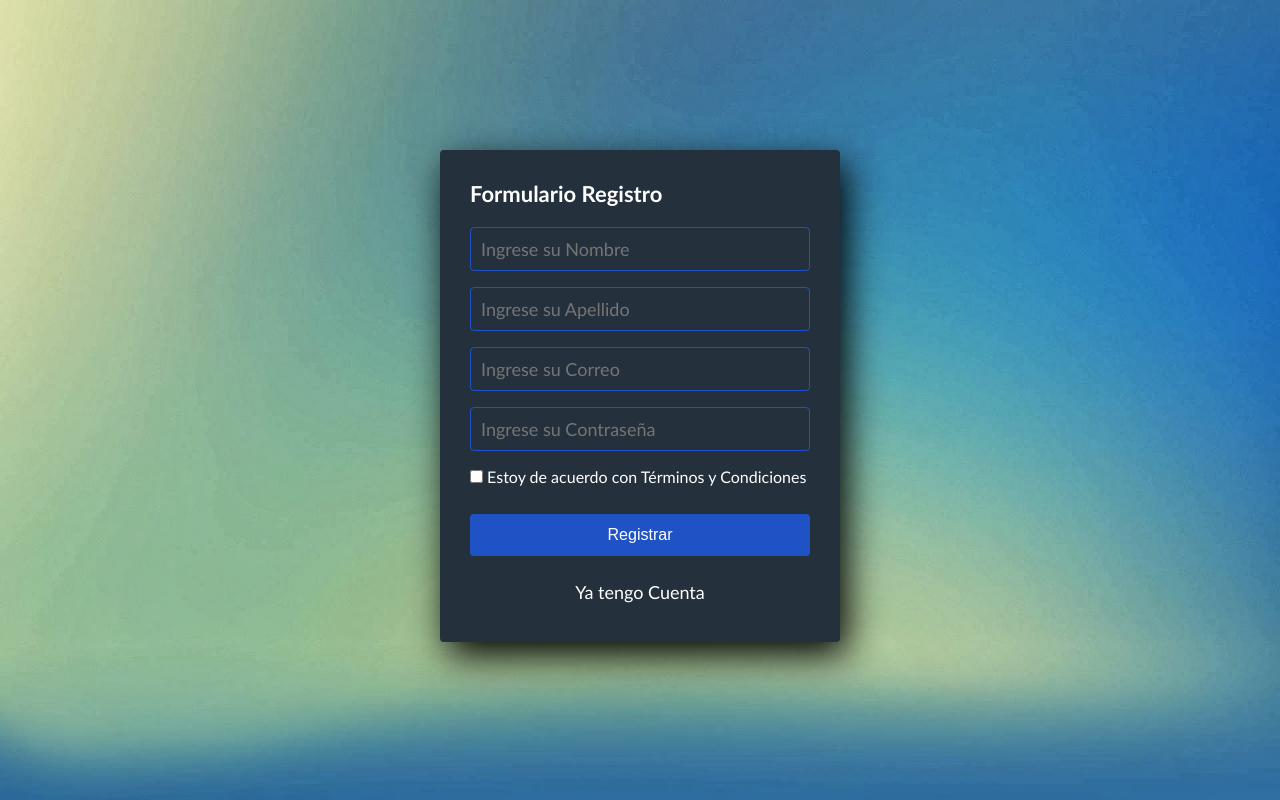
After one commit to IvanDanielCaballero/Estudio_fotografico, a PHP site: page /registrarse.html in a window 1280 px wide. The commit adds this page. Run offline with PHP 8.4, Linux system fonts and the light colour scheme.

Commit message:
Registrarse

```diff
--- /dev/null
+++ b/proyecto/51684/site/css/style2.css
@@ -0,0 +1,152 @@
+* {
+    margin: 0;
+    padding: 0;
+    box-sizing: border-box;
+  }
+
+
+  html{
+    height: 100%;
+  }
+
+  body {
+    background-image: url('../images/fondo2.jpg');
+    background-repeat: no-repeat;
+    background-size: cover;
+    background-position: center;
+     /* Hace que el fondo ocupe toda la altura de la pantalla */
+}
+
+  .form-register {
+    width: 400px;
+    background: #24303c;
+    padding: 30px;
+    margin: auto;
+    margin-top: 150px;
+    border-radius: 4px;
+    font-family: 'calibri';
+    color: white;
+    box-shadow: 7px 13px 37px #000;
+  }
+
+  .form-register h4 {
+    font-size: 22px;
+    margin-bottom: 20px;
+  }
+
+  .controls {
+    width: 100%;
+    background: #24303c;
+    padding: 10px;
+    border-radius: 4px;
+    margin-bottom: 16px;
+    border: 1px solid #1f53c5;
+    font-family: 'calibri';
+    font-size: 18px;
+    color: white;
+  }
+
+  .form-register p {
+    height: 40px;
+    text-align: center;
+    font-size: 18px;
+    line-height: 40px;
+  }
+
+  .form-register a {
+    color: white;
+    text-decoration: none;
+  }
+
+  .form-register a:hover {
+    color: white;
+    text-decoration: underline;
+  }
+
+  .form-register .botons {
+    width: 100%;
+    background: #1f53c5;
+    border: none;
+    padding: 12px;
+    color: white;
+    margin: 16px 0;
+    font-size: 16px;
+  }
+
+  /* Añade estilos para el checkbox */
+.checkbox-container {
+    display: inline-block;
+    position: relative;
+    padding-left: 25px;
+    margin-bottom: 15px;
+    cursor: pointer;
+    font-size: 16px;
+  }
+
+  .checkbox-container input {
+    position: absolute;
+    opacity: 0;
+    cursor: pointer;
+  }
+
+  .checkmark {
+    position: absolute;
+    top: 0;
+    left: 0;
+    height: 20px;
+    width: 20px;
+    background-color: #eee;
+    border-radius: 3px;
+  }
+
+  .checkbox-container:hover input ~ .checkmark {
+    background-color: #ccc;
+  }
+
+  .checkbox-container input:checked ~ .checkmark {
+    background-color: #2196F3;
+  }
+
+  .checkmark:after {
+    content: "";
+    position: absolute;
+    display: none;
+  }
+
+  .checkbox-container input:checked ~ .checkmark:after {
+    display: block;
+  }
+
+  .checkbox-container .checkmark:after {
+    left: 7px;
+    top: 3px;
+    width: 5px;
+    height: 10px;
+    border: solid white;
+    border-width: 0 3px 3px 0;
+    transform: rotate(45deg);
+  }
+
+  /* Estilos para el botón */
+.botons {
+  width: 100%;
+  background-color: #1f53c5;
+  border: none;
+  padding: 12px;
+  color: white;
+  margin: 16px 0;
+  font-size: 16px;
+  cursor: pointer;
+  border-radius: 4px;
+  transition: background-color 0.3s ease;
+}
+
+/* Cambio de color al pasar el mouse */
+.botons:hover {
+  background-color: #2048b1;
+}
+
+/* Efecto de pulsación */
+.botons:active {
+  background-color: #163b8c;
+}
--- a/proyecto/51684/site/index.php
+++ b/proyecto/51684/site/index.php
@@ -38,7 +38,6 @@
   session_start();
   if (isset($_SESSION['usuario'])) {
     echo '<script>var nombre = "' . $_SESSION['usuario'] . '"; var inicio=true;</script>';
-    echo 'hiehdiehiheidheihd';
   } else {
     echo '<script>var inicio=false;</script>';
   }
--- a/proyecto/51684/site/login.php
+++ b/proyecto/51684/site/login.php
@@ -16,7 +16,7 @@
 <body>
     <div class="container contenedor">
         <section>
-            <form action="resolver.php" method="POST">
+            <form action="php/procesar_login.php" method="POST">
                 <h1>Iniciar Sesion</h1>
                 <div class="inputbox">
                     <ion-icon name="mail-outline"></ion-icon>
@@ -40,7 +40,7 @@
 
                 <div class="Register">
                     <br>
-                    <p>No tengo una cuenta <a href="#">Registrate</a></p>
+                    <p>No tengo una cuenta <a href="registrarse.html">Registrate</a></p>
                 </div>
             </form>
         </section>
--- a/proyecto/51684/site/resolver.php
+++ b/proyecto/51684/site/php/procesar_registro.php
@@ -33,9 +33,9 @@ try {
     if ($query->rowCount() > 0) {
         $_SESSION['usuario'] = $_POST['usuario'];
 
-        header("location: index.php");
+        header("location: ../index.php");
     } else {
-        header("location: login.php");
+        header("location: ../registrarse.html");
     }
 } catch (PDOException $e) {
     echo "Error de conexión: " . $e->getMessage();
--- /dev/null
+++ b/proyecto/51684/site/registrarse.html
@@ -0,0 +1,26 @@
+<!DOCTYPE html>
+<html lang="en">
+<head>
+  <meta charset="UTF-8">
+  <meta name="viewport" content="width=device-width, initial-scale=1.0">
+  <meta http-equiv="X-UA-Compatible" content="ie=edge">
+  <link rel="stylesheet" href="css/style2.css">
+  <title>Formulario Registro</title>
+</head>
+<body>
+  <section class="form-register">
+    <h4>Formulario Registro</h4>
+    <form action="php/procesar_registro.php" method="POST">
+      <input class="controls" type="text" name="nombres" id="nombres" placeholder="Ingrese su Nombre">
+      <input class="controls" type="text" name="apellidos" id="apellidos" placeholder="Ingrese su Apellido">
+      <input class="controls" type="email" name="correo" id="correo" placeholder="Ingrese su Correo">
+      <input class="controls" type="password" name="contraseña" id="contraseña" placeholder="Ingrese su Contraseña">
+      <input type="checkbox" class="checkbox-container" required  id="aceptar-terminos" name="aceptar-terminos">
+      <label for="aceptar-terminos">Estoy de acuerdo con <a href="#">Términos y Condiciones</a></label>
+      <input class="botons" type="submit" value="Registrar">
+    </form>
+    <p><a href="login.php">Ya tengo Cuenta</a></p>
+  </section>
+
+</body>
+</html>
```
Also changed, not shown: proyecto/51684/prueba.html (added, +14 -0 lines), proyecto/51684/site/php/procesar_login.php (added, +42 -0 lines), proyecto/51684/site/images/fondo2.jpg (added).
